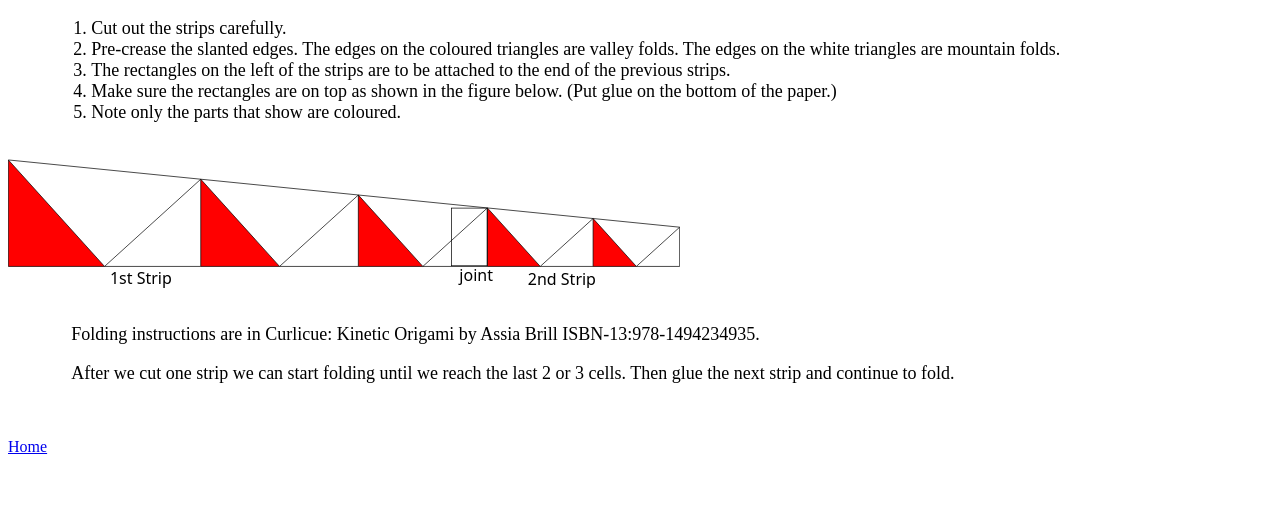
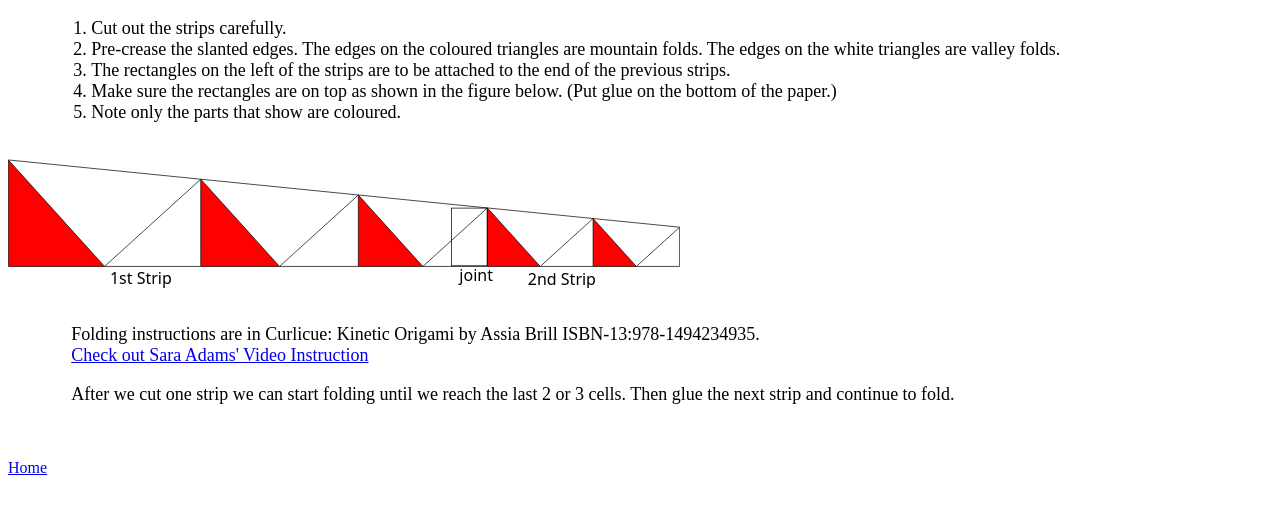
Before and after one commit to elyip/PrinterPaperCurlicue, a plain HTML site: page curlicueHowto.html in a window 1280 px wide. Shown: the part 48-562 px from the top of the page. Drawn offline with Linux system fonts and the light colour scheme.

Commit message:
Add Sara's link

```diff
--- a/curlicueHowto.html
+++ b/curlicueHowto.html
@@ -32,8 +32,8 @@
       <li>Cut out the strips carefully. <br>
               </li>
       <li>Pre-crease the slanted edges. The
-                edges on the coloured triangles are valley folds.
-                The edges on the white triangles are mountain folds. <br>
+                edges on the coloured triangles are mountain folds.
+                The edges on the white triangles are valley folds. <br>
               </li>
       <li>The rectangles on the left of the strips
                 are to be attached to the end of the previous strips.</li>
@@ -46,7 +46,9 @@
     <br>
     <img  src="Joint.svg" alt="Joint Curlicue" border="0"><br>
     <br>
-    <p class="center1">Folding instructions are in Curlicue: Kinetic Origami by Assia Brill ISBN-13:978-1494234935.
+    <p class="center1">Folding instructions are in Curlicue: Kinetic Origami by
+    Assia Brill ISBN-13:978-1494234935.<BR>
+     <a href="http://www.happyfolding.com/instructions-brill-single_strip_square_curlicue"> Check out Sara Adams' Video Instruction</a>
     </p>
     <p class="center1">After we cut one strip we can start folding until we reach the last 2 or
     3 cells.  Then glue the next strip and continue to fold.
```
